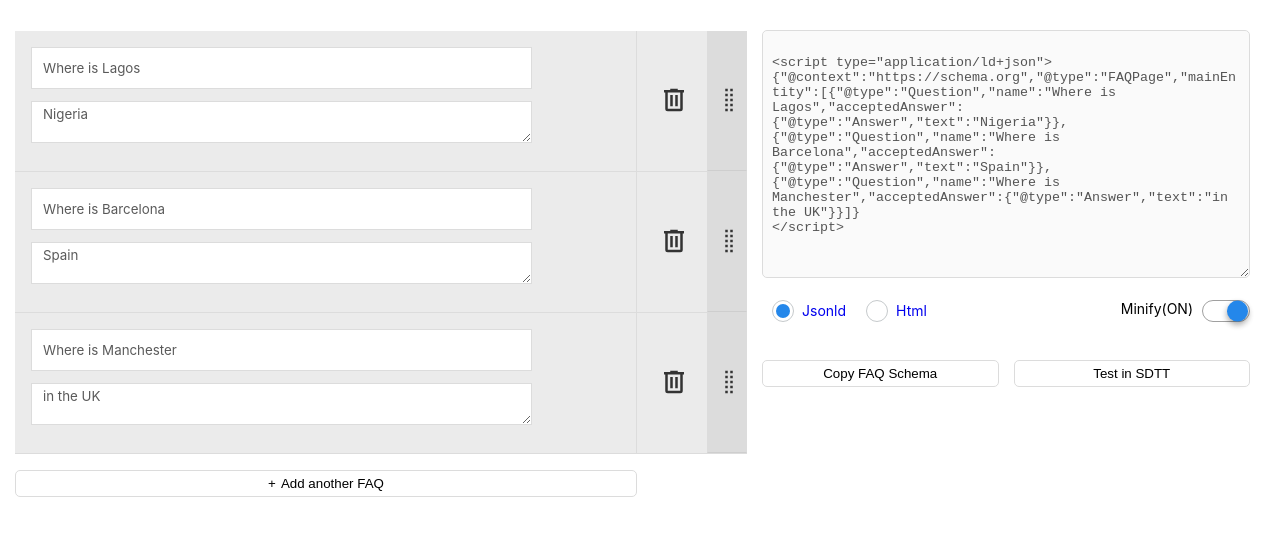
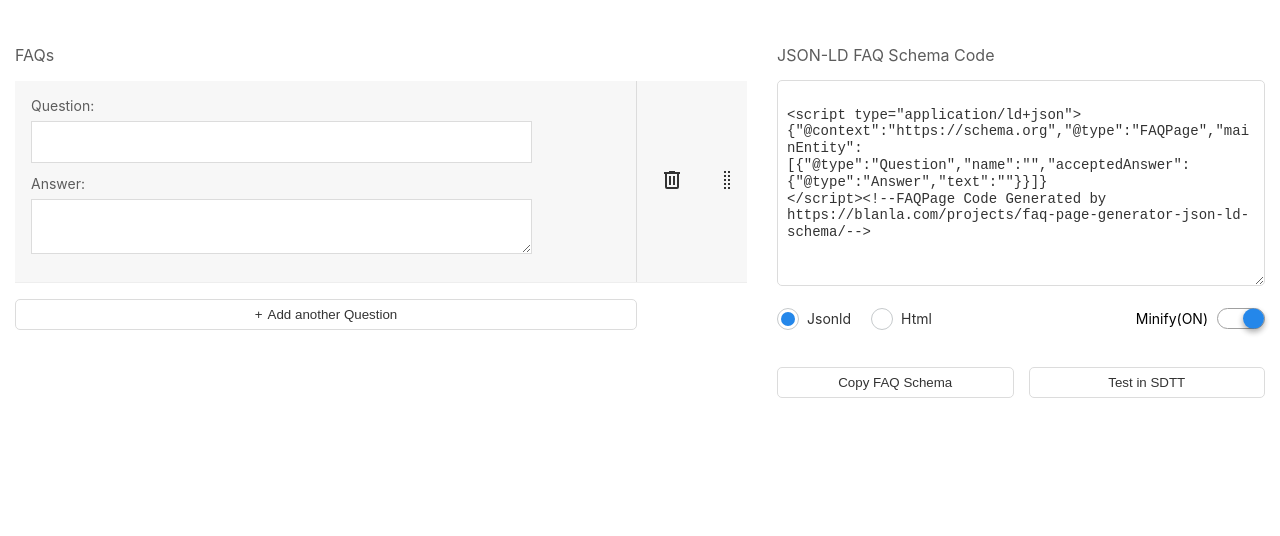
Before and after one commit to kusimo/joson-ld-faq-generator, a React (Create React App) app: page / in a window 1280 px wide. Shown: the top 536 px of the page. Built offline with nearby package versions, Linux system fonts and the light colour scheme.

Commit message:
update CSS

```diff
--- a/public/index.html
+++ b/public/index.html
@@ -24,11 +24,11 @@
       work correctly both with client-side routing and a non-root public URL.
       Learn how to configure a non-root public URL by running `npm run build`.
     -->
-    <title>React App</title>
+    <title>FAQ Page Generator</title>
   </head>
   <body>
     <noscript>You need to enable JavaScript to run this app.</noscript>
-    <div id="root"></div>
+    <div id="json-ld-generator"></div>
     <!--
       This HTML file is a template.
       If you open it directly in the browser, you will see an empty page.
--- a/src/App.css
+++ b/src/App.css
@@ -1,10 +1,11 @@
 :root {
   --primary-color: #2487ea;
+  --button-color: #333333;
 }
 
 .App {
   text-align: left;
-  padding: 15px;
+  padding: 2.8rem 0;
 }
 
 .AppWrapper {
@@ -16,51 +17,76 @@
   width: 100%;
   display: flex;
   overflow: hidden;
+  flex-direction: column;
+}
+#json-ld-generator .jsonContent > label:not(.faqAppLabel) {
+  margin-bottom: 0;
+}
+#json-ld-generator .jsonContent > label, .label-title {
+  color: #5c5c5c;
 }
 
-@media (min-width:768px) {
+.faqContainer, .jsonContainer {
+  padding: 0 15px;
+  margin-bottom: 2rem;
+}
+.faqContainer.fullwidthFaq {
+  width:100%!important;
+}
+@media (min-width: 992px) {
   .AppWrapper {
     flex-direction: row;
   }
 
   .faqContainer {
     width: 60%;
+    margin-bottom: 0;
   }
 
   .jsonContainer {
     width: 40%;
     padding: 15px;
+    padding-top: 0;
   }
 }
 
 .jsonContent textarea {
-  width: 100%;
+  width: auto;
   min-height: 100px;
   border-radius: 5px;
   border: 1px solid gainsboro;
+  background-color: #fff;
+  margin-top: 15px;
   padding: 9px;
+  max-height: calc(100vh - 150px) !important;
+  color: var(--button-color);
+  font-family: monospace;
+  line-height: 1.2;
+  font-size: 14px;
 }
 
 /* FAQ CSS */
 faq-tab {
   position: relative;
-  font-family: -apple-system, BlinkMacSystemFont, 'Segoe UI', 'Roboto', 'Oxygen', 'Ubuntu', 'Cantarell', 'Fira Sans', 'Droid Sans', 'Helvetica Neue', sans-serif;
+  font-family: -apple-system, BlinkMacSystemFont, "Segoe UI", "Roboto", "Oxygen",
+    "Ubuntu", "Cantarell", "Fira Sans", "Droid Sans", "Helvetica Neue",
+    sans-serif;
 }
 
-.tab {
+#json-ld-generator .tab {
   position: relative;
   width: 100%;
   overflow: hidden;
   margin: 20px 0;
 }
 
-faq-tab input[type=checkbox] {
+#json-ld-generator faq-tab input[type="checkbox"] {
   position: absolute;
   opacity: 0;
   z-index: -1;
 }
 
-faq-tab label {
+#json-ld-generator faq-tab label:not(.faqAppLabel) {
   position: relative;
   display: block;
   padding: 20px;
@@ -75,38 +101,45 @@ faq-tab label {
   margin: 1rem 0;
 }
 
-.faq__accordion label.first {
-  border-top: none
+.faq__accordion label:not(.faqAppLabel).first {
+  border-top: none;
 }
 
-faq-tab label::before {
+faq-tab label:not(.faqAppLabel)::before {
   position: absolute;
   content: "+";
-  color: #F6AE2D;
+  color: #333333;
   left: 0px;
   top: 50%;
   transform: translateY(-50%);
   font-size: 28px;
-  transition: all .5s;
+  transition: all 0.5s;
   padding: 0 5px;
 }
+.editing-content label.faqAppLabel {
+  border-top: none;
+}
+.editing-content label.faqAppLabel::before {
+	display:none
+}
 
-faq-tab input:checked~label::before {
+faq-tab input:checked ~ label:not(.faqAppLabel)::before {
   /* transform: translateY(-50%) rotate(45deg) scale(1.3); */
   content: "-";
 }
 
 faq-tab .accordion-title span {
+  display: block;
   margin-left: 12px;
 }
 
 .tab-content {
   max-height: 0;
   overflow: hidden;
-  transition: max-height .35s;
+  transition: max-height 0.35s;
 }
 
-faq-tab input:checked~.tab-content {
+faq-tab input:checked ~ .tab-content {
   max-height: none;
   padding-bottom: 15px;
   padding-left: 30px;
@@ -116,24 +149,31 @@ faq-tab input:checked~.tab-content {
  To be removed from final CSS output
  */
 
-
-
-.add-new {
+#json-ld-generator .add-new {
   display: flex;
   width: 100%;
   gap: 5px;
-  background-color: #FFF;
+  color: var(--button-color);
+  background-color: #fff;
   border: 1px solid gainsboro;
   border-radius: 5px;
   justify-content: center;
-  padding: 5px 15px;
+  padding: 7px 15px;
   margin: 1rem 0;
   cursor: pointer;
   max-width: calc(100% - 110px);
 }
 
-.add-new:hover {
-  color: var(--primary-color)
+#json-ld-generator .add-new:hover,
+#json-ld-generator .btn:not(.disabled):hover {
+  color: var(--primary-color);
+  background-color: transparent;
+  border:1px solid var(--primary-color);
+}
+#json-ld-generator .btn.disabled {
+  cursor: default !important;
+  pointer-events: all;
+  opacity: .6;
 }
 
 .user-actions-wrapper {
@@ -162,16 +202,16 @@ faq-tab input:checked~.tab-content {
   border-radius: 5px;
 }
 
-.user-actions button+button.drag-btn {
-  cursor: grab
+#json-ld-generator .user-actions button + button.drag-btn {
+  cursor: grab;
 }
 
-.user-actions button>svg {
+.user-actions button > svg {
   width: 1.0625rem;
   height: 1.0625rem;
   fill: #333;
-  -webkit-transition: .2s;
-  transition: .2s;
+  -webkit-transition: 0.2s;
+  transition: 0.2s;
 }
 
 /* Switch */
@@ -180,13 +220,14 @@ faq-tab input:checked~.tab-content {
   position: relative;
   height: 1.35rem;
   display: flex;
+  align-items: center;
   gap: 9px;
 }
 
 .ToggleSwitch.ToggleSwitch__rounded .Slider {
   border-radius: 15rem;
   background: #eceff1;
-  border: 1px solid #A0A0A0;
+  border: 1px solid #a0a0a0;
 }
 
 .ToggleSwitch.ToggleSwitch__rounded .Slider:before {
@@ -210,15 +251,15 @@ faq-tab input:checked~.tab-content {
 }
 
 .ToggleSwitch .ToggleSwitch__wrapper .Slider:before {
-  width: 1.30rem;
-  height: 1.30rem;
+  width: 1.3rem;
+  height: 1.3rem;
   position: absolute;
   background: #fff;
   content: "";
   margin: 0;
   padding: 0;
   top: 50%;
-  left: 0.1rem;
+  left: 0.09rem;
   transform: translateY(-50%);
   transition: 0.4s;
   cursor: pointer;
@@ -230,7 +271,7 @@ faq-tab input:checked~.tab-content {
 }
 
 .ToggleSwitch .ToggleSwitch__wrapper .Slider.isChecked:before {
-  left: calc(100% - 0.10rem - 1.245rem);
+  left: calc(100% - 0.1rem - 1.2rem);
   background: var(--primary-color);
 }
 
@@ -239,9 +280,11 @@ faq-tab input:checked~.tab-content {
   font-size: 14px;
 }
 
-.user-action-bottom, .user-action-top {
+.user-action-bottom,
+.user-action-top {
   display: flex;
   align-items: center;
+  justify-content: space-evenly;
 }
 
 .user-action-top {
@@ -249,44 +292,57 @@ faq-tab input:checked~.tab-content {
   justify-content: center;
 }
 
-.user-action-top .btn {
+#json-ld-generator .user-action-top .btn {
   display: flex;
   width: 100%;
   gap: 5px;
-  background-color: #FFF;
+  background-color: #fff;
+  color: var(--button-color);
   border: 1px solid gainsboro;
   border-radius: 5px;
   justify-content: center;
-  padding: 5px 15px;
+  padding: 7px 15px;
   margin: 1rem 0;
   cursor: pointer;
+  white-space: nowrap;
+  overflow: hidden;
+  text-overflow: ellipsis;
 }
 
 /* Add Faq Element */
-.QA .container {
+.QA .json-ld-container {
   display: none;
 }
 
-.container {
+.json-ld-container {
   margin-top: 0;
 }
 
-.container .input-wrapper {
+.json-ld-container .input-wrapper {
   display: flex;
   flex-direction: column;
 }
 
-.container label {
+.json-ld-container label:not(.faqAppLabel) {
   display: block;
-  margin-bottom: 10px
+  margin-bottom: 10px;
 }
 
-.container input,
-.container textarea {
+.json-ld-container input,
+.json-ld-container textarea {
+  padding: 4px 11px;
+  color: rgba(0, 0, 0, 0.65);
+  font-family: -apple-system, BlinkMacSystemFont, "Segoe UI", "Roboto", "Oxygen",
+    "Ubuntu", "Cantarell", "Fira Sans", "Droid Sans", "Helvetica Neue",
+    sans-serif;
   margin-bottom: 12px;
   border: 1px solid gainsboro;
   min-height: 2rem;
-  ;
+  max-width: unset;
+}
+
+.json-ld-container textarea {
+  min-height: 2.8rem;
 }
 
 .editing-tab-wrapper {
@@ -294,17 +350,12 @@ faq-tab input:checked~.tab-content {
   z-index: 1;
   position: relative;
   padding: 1rem 0;
-  background: #ebebeb;
-  border-bottom: 1px solid gainsboro;
+  background: #f7f7f7;
+  border-bottom: 1px solid #eeeeee;
   padding-left: 1rem;
 }
 
-.container input,
-.container textarea {
-  padding: 4px 11px;
-  color: rgba(0, 0, 0, .65);
-  font-family: -apple-system, BlinkMacSystemFont, 'Segoe UI', 'Roboto', 'Oxygen', 'Ubuntu', 'Cantarell', 'Fira Sans', 'Droid Sans', 'Helvetica Neue', sans-serif;
-}
+
 
 .button-wrapper {
   min-width: 30%;
@@ -314,13 +365,14 @@ faq-tab input:checked~.tab-content {
   top: 0;
 }
 
-.button-wrapper button {
+#json-ld-generator .button-wrapper button {
   border: 1px solid transparent;
   background-color: transparent;
   cursor: pointer;
   height: 40px;
   width: 40px;
   border-radius: 5px;
+  padding: 0;
 }
 
 .button-wrapper button.drag-btn {
@@ -328,14 +380,24 @@ faq-tab input:checked~.tab-content {
   background-color: gainsboro;
   border-radius: 0;
   border-bottom: 1px solid #cecece;
+  padding: 0;
 }
 
-.button-wrapper button svg {
-  width: 30px;
-  height: 30px;
+.button-wrapper button.drag-btn svg,
+.button-wrapper button.btn-remove svg {
+  width: 24px;
+  height: 24px;
 }
 
 .button-wrapper button svg.ok-button path {
+  fill: var(--primary-color);
+}
+
+button.btn-remove:hover svg {
+  fill: #f86262;
+}
+
+button.drag-btn:hover svg {
   fill: var(--primary-color)
 }
 
@@ -354,8 +416,41 @@ faq-tab input:checked~.tab-content {
   right: 110px;
   top: 0;
 }
+.editing-content label.faqAppLabel {
+  display: flex;
+  justify-content: start;
+  width: 100%;
+  gap: 0.5em;
+  flex-direction: column;
+  font-size: 14px;
+  color: #5c5c5c;
+  padding:0;
+}
+@media (min-width: 260px) and (max-width: 320px) {
+  .editing-content::after {
+    background: transparent;
+  }
+  .user-action-top {
+    flex-direction: column;
+    gap: 0;
+  }
+  #json-ld-generator .user-action-top .btn {
+    margin-bottom: 5px;
+  }
+  #json-ld-generator .add-new {
+    max-width: unset;
+  }
+  .user-action-bottom {
+    flex-wrap: wrap;
+  }
+  .ToggleSwitch {
+    flex-basis: 100%;
+    width: 100%;
+  }
+}
 
-@media (min-width:768px) {
+
+@media (min-width: 768px) {
   .editing-content {
     width: 70%;
   }
@@ -365,3 +460,15 @@ faq-tab input:checked~.tab-content {
   transform: scale(1.01);
   border: 1px dashed #eee;
 }
+
+.visually-hidden {
+  position: absolute !important;
+  overflow: hidden;
+  width: 1px;
+  height: 1px;
+  margin: -1px;
+  padding: 0;
+  border: 0;
+  clip: rect(0 0 0 0);
+  word-wrap: normal !important;
+}
--- a/src/App.js
+++ b/src/App.js
@@ -101,6 +101,7 @@ function App() {
     <div className="App">
       <div className='AppWrapper'>
         <div className='faqContainer'>
+          <div className='label-title'>FAQs</div>
           <Faq
             handleAddNewFaq={handleAddNewFaq}
             format={outputFormat}
@@ -108,10 +109,12 @@ function App() {
         </div>
         <div className='jsonContainer'>
           <div className='jsonContent'>
+            <label id='json-ld-faq-schema' htmlFor='result-output'>JSON-LD FAQ Schema Code</label>
             <textarea
               spellCheck={false}
               disabled
               ref={textareaRef}
+              id="result-output"
               defaultValue='<script type="application/ld+json">{"@context":"https://schema.org","@type":"FAQPage","mainEntity":[]}</script>'>
             </textarea>
           </div>
@@ -124,12 +127,12 @@ function App() {
                 </button>
               </CopyToClipboard>
               {outputFormat === 'jsonld' ? (
-                <button className='btn' onClick={() => window.open('https://developers.google.com/search/docs/appearance/structured-data', '_blank')}>
+                <button className='btn' onClick={() => window.open('https://validator.schema.org/', '_blank')}>
                   <span>Test in SDTT</span>
                 </button>
               ) :
                 (
-                  <button className='btn'>
+                  <button className='btn disabled' disabled>
                     <span>Preview HTML</span>
                   </button>
                 )
--- a/src/components/AddFaq.js
+++ b/src/components/AddFaq.js
@@ -7,7 +7,7 @@ export default function AddFaq({ onAddTask, tasks }) {
   return (
     <div className="QA">
 
-      <div className="container">
+      <div className="json-ld-container">
           <div className='input-wrapper'>
               <label htmlFor="QA__question">Faq question</label>
               <input
@@ -34,7 +34,7 @@ export default function AddFaq({ onAddTask, tasks }) {
         onAddTask(question, answer);
       }}>
         <span className='icon-plus'>+</span>
-        <span>Add {tasks.length > 0 ? 'another': ''} FAQ</span>
+        <span>Add {tasks.length > 0 ? 'another': ''} Question</span>
       </button>
     </div>
   )
--- a/src/components/FaqList.js
+++ b/src/components/FaqList.js
@@ -43,32 +43,52 @@ function Task({ task, onChange, onDelete }) {
   let taskContent;
   if (isEditing) {
     taskContent = (
-    <div className='container editing-tab-wrapper'>
+    <div className='json-ld-container editing-tab-wrapper'>
 
 <div className='editing-content'>
+  <label className="faqAppLabel" htmlFor={`faq-input-${task.id}`}>
+    Question:
     <input
+      id={`faq-input-${task.id}`}
+      name={`faq-input-${task.id}`}
       value={task.question}
       onChange={e => {
         onChange({
           ...task,
           question: e.target.value
         });
-            }} />
-          <textarea onChange={e => {
+      }}
+      autoComplete="off"
+    />
+  </label>
+
+  <label className="faqAppLabel" htmlFor={`faq-textarea-${task.id}`}>
+    Answer:
+    <textarea
+      id={`faq-textarea-${task.id}`}
+      name={`faq-textarea-${task.id}`}
+      onChange={e => {
         onChange({
           ...task,
           answer: e.target.value
         });
-          }} value={task.answer} ></textarea>
+      }}
+      value={task.answer}
+    ></textarea>
+  </label>
 </div>
+
         <div className='button-wrapper user-actions'>
           <button style={{'display': 'none'}} onClick={() => setIsEditing(false)}>
+          <span className='visually-hidden'>Accept</span>
           <svg className='ok-button'   strokeMiterlimit="2" viewBox="0 0 24 24" xmlns="http://www.w3.org/2000/svg"><path d="m11.998 2.005c5.517 0 9.997 4.48 9.997 9.997 0 5.518-4.48 9.998-9.997 9.998-5.518 0-9.998-4.48-9.998-9.998 0-5.517 4.48-9.997 9.998-9.997zm-5.049 10.386 3.851 3.43c.142.128.321.19.499.19.202 0 .405-.081.552-.242l5.953-6.509c.131-.143.196-.323.196-.502 0-.41-.331-.747-.748-.747-.204 0-.405.082-.554.243l-5.453 5.962-3.298-2.938c-.144-.127-.321-.19-.499-.19-.415 0-.748.335-.748.746 0 .205.084.409.249.557z"/></svg>
           </button>
           <button className='btn-remove' onClick={() => onDelete(task.id)}>
+              <span className='visually-hidden'>Remove</span>
               <svg viewBox="0 0 24 24"><path d="M9,3V4H4V6H5V19A2,2 0 0,0 7,21H17A2,2 0 0,0 19,19V6H20V4H15V3H9M7,6H17V19H7V6M9,8V17H11V8H9M13,8V17H15V8H13Z"></path></svg>
           </button>
           <button className='drag-btn'>
+          <span className='visually-hidden'>Move</span>
           <svg viewBox="0 0 24 24"><path d="M9,3H11V5H9V3M13,3H15V5H13V3M9,7H11V9H9V7M13,7H15V9H13V7M9,11H11V13H9V11M13,11H15V13H13V11M9,15H11V17H9V15M13,15H15V17H13V15M9,19H11V21H9V19M13,19H15V21H13V19Z"></path></svg>
           </button>
         </div>
--- a/src/components/Selection.css
+++ b/src/components/Selection.css
@@ -1,17 +1,23 @@
 /* Options */
-ul.variations-checkbox {
+#json-ld-generator ul.variations-checkbox {
   list-style: none;
   display: flex;
-    flex:1
+  flex: 1;
+  padding-left: 30px;
 }
-  .variations-checkbox li {
+
+#json-ld-generator .variations-checkbox li {
   position: relative;
   line-height: 2.4;
   cursor: pointer;
-    margin-right: 50px;
+  margin: 0 50px 0 0;
   font-size: 14px;
 }
-  .variations-checkbox li:before {
+#json-ld-generator .variations-checkbox li + li {
+  margin-right:0;
+}
+
+#json-ld-generator .variations-checkbox li:before {
   content: "";
   width: 20px;
   height: 20px;
@@ -22,27 +28,30 @@ ul.variations-checkbox {
   border: 1px solid #c6cacc;
   border-radius: 50%;
   cursor: pointer;
-    z-index: -1;
+  box-sizing: content-box;
 }
-  ul.variations-checkbox li>a {
+
+#json-ld-generator ul.variations-checkbox li>a {
+  position: relative;
   text-decoration: none;
   padding-left: 26px;
   margin-left: -26px;
+  color: var(--button-color);
 }
+
 ul.variations-checkbox li.selected:before,
-  ul.variations-checkbox li>a.selected:before
-  {
-    border-color: #2196f3;
+ul.variations-checkbox li>a.selected:before {
+  border-color: var(--primary-color);
 }
-  ul.variations-checkbox li.selected:after,
-  ul.variations-checkbox li>a.selected:after
-   {
+
+#json-ld-generator ul.variations-checkbox li.selected:after,
+#json-ld-generator ul.variations-checkbox li>a.selected:after {
   content: "";
   width: 14px;
   height: 14px;
   position: absolute;
-    left: -26px;
-    top: 10px;
+  left: 0;
+  top: 2px;
   background-color: var(--primary-color);
   border-radius: 50%;
 }
--- a/src/components/Selection.js
+++ b/src/components/Selection.js
@@ -22,7 +22,7 @@ const Selection = ({getCurrentFormat, handleOutput}) => {
   const NavLink = ({ id, tabTitle, isActive, onClick }) => {
     return (
       <a
-        href="#"
+        href="#json-ld-faq-schema"
         onClick={() => navigate(id)}
         className={isActive ? "selected" : ""}
       >
--- a/src/index.js
+++ b/src/index.js
@@ -4,7 +4,7 @@ import './index.css';
 import App from './App';
 import reportWebVitals from './reportWebVitals';
 
-const root = ReactDOM.createRoot(document.getElementById('root'));
+const root = ReactDOM.createRoot(document.getElementById('json-ld-generator'));
 root.render(
   <React.StrictMode>
     <App />
```
Also changed, not shown: package.json (+7 -3 lines), src/Helper.js (+15 -11 lines), src/components/Faq.js (+4 -4 lines), 1 other file (tests, documents, lock files or other folders). Lines whose indentation alone changed are shown as unchanged.
